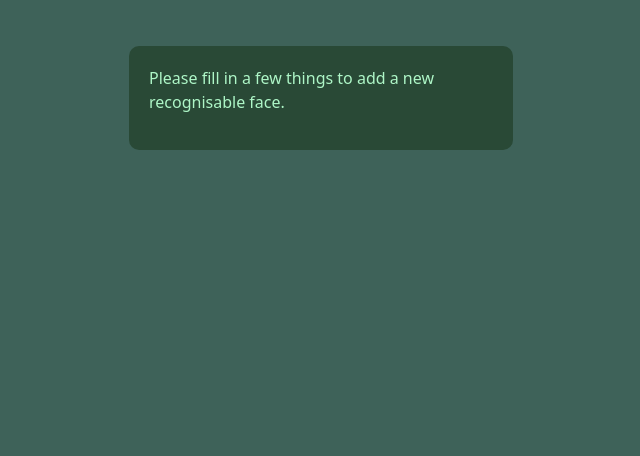
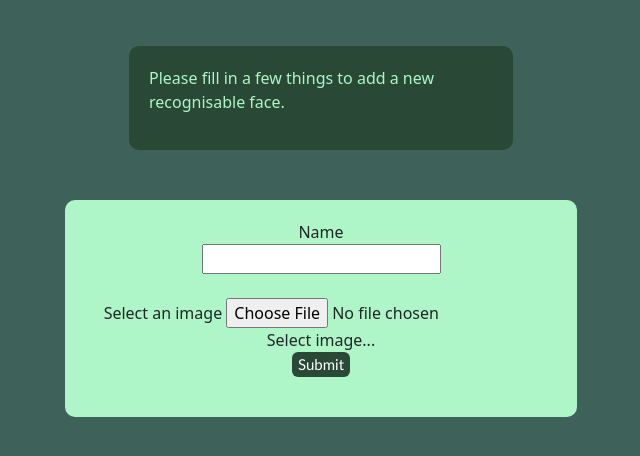
Before and after one commit to Abhinavfat/crestwebsite, a Flask app: page /new_face in a window 1280 px wide. Shown: the part 206-662 px from the top of the page, without its empty margins (319-959 px from the left). Run offline with Flask 2, Linux system fonts and the light colour scheme.

Commit message:
Added image save

```diff
--- a/app.py
+++ b/app.py
@@ -1,5 +1,6 @@
 from flask import Flask, render_template, url_for, request, redirect
 import json
+import os
 
 app = Flask(__name__)
 
@@ -27,6 +28,8 @@ def home():
 def captures():
     return render_template("videos.html")
 
+app.config["IMAGE_UPLOADS"] = 'C:/Users\samar\OneDrive\Documents\CodingProjects\crestwebsite\static\photos'
+
 @app.route("/faces", methods=["GET", "POST"])
 def faces():
     with open("data.json") as f:
@@ -42,12 +45,20 @@ def faces():
                 with open("data.json", "w") as f:
                     json.dump(data, f, indent=4)
 
-        return render_template("faces.html", faces=faces)
-    else:
-        return render_template("faces.html", faces=faces)
+        image = request.files["image"]
+        direct = request.form["new_name"]
 
-@app.route("/new_face")
+        os.mkdir(os.path.join(app.config["IMAGE_UPLOADS"], request.form["new_name"]))
+
+        file = direct + "\\" + image.filename
+        print(file)
+        image.save(os.path.join(app.config["IMAGE_UPLOADS"], file))
+
+    return render_template("faces.html", faces=faces)
+
+@app.route("/new_face", methods=["GET","POST"])
 def new_face():
+
     return render_template("new_face.html")
 
 @app.route("/passcode")
--- a/templates/new_face.html
+++ b/templates/new_face.html
@@ -2,4 +2,18 @@
 {% block title %}Faces{% endblock %}
 {% block intro %}Please fill in a few things to add a new recognisable face.{% endblock %}
 {% block content %}
+<div class="faces">
+    <form action="/faces" method="post" enctype="multipart/form-data">
+        <label for="new_name">Name</label><br>
+        <input type="text" name="new_name" id="new_name"><br>
+        <br>
+
+        <label>Select an image</label>
+        <input type="file" name="image" id="image">
+        <label for="image">Select image...</label>
+
+        <input type="submit" value="Submit">
+    </form>
+</div>
+
 {% endblock %}
```
Also changed, not shown: static/photos/Wenfei/Highest cube score.png (added).
